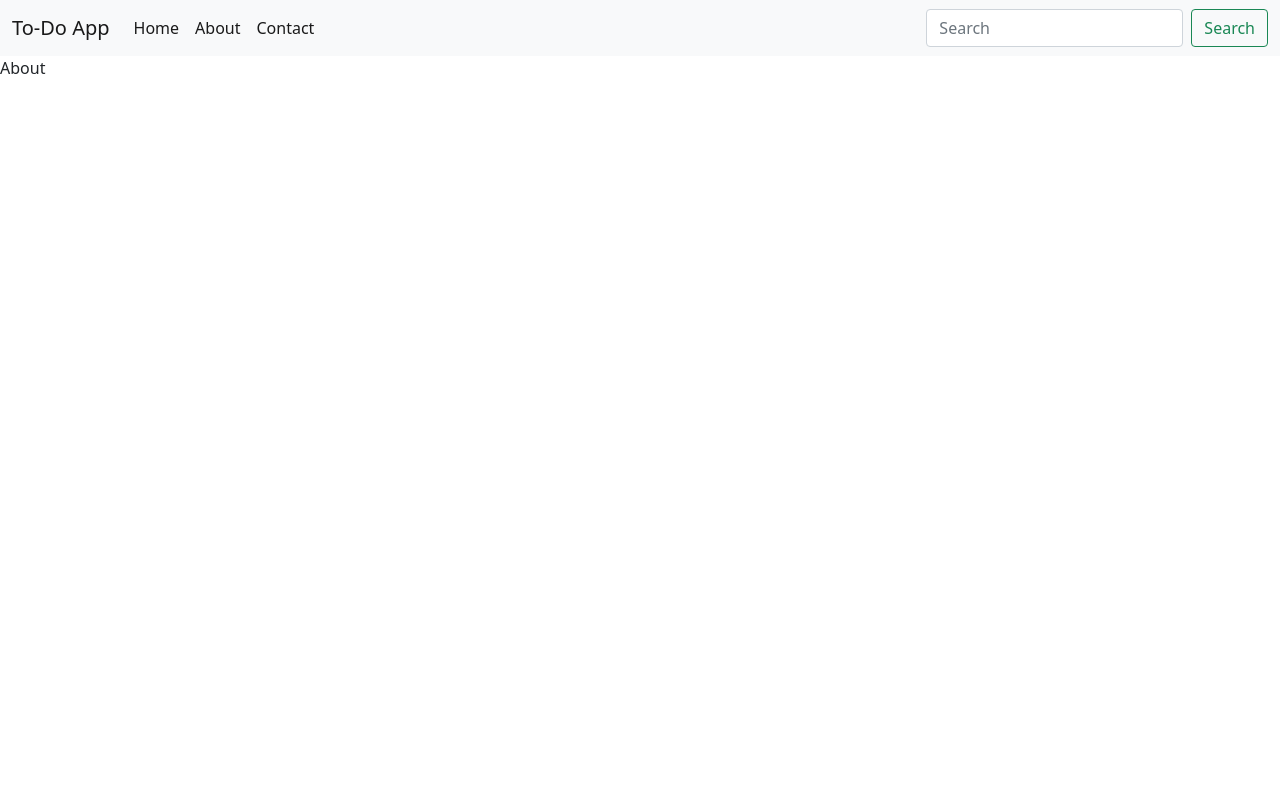
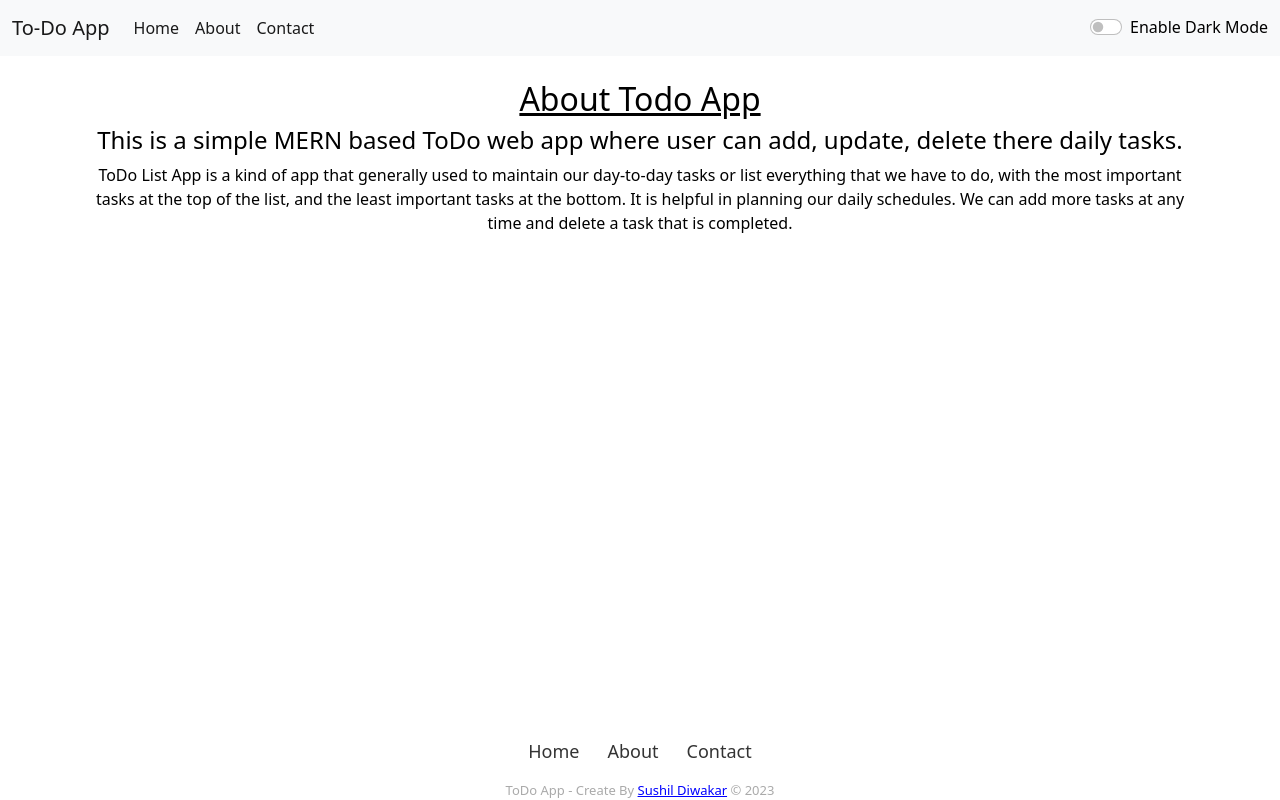
Before and after one commit to sushil-diwakar/TodoApp-FrontEnd, a React (Create React App) app: page /about in a window 1280 px wide. Built offline with nearby package versions, Linux system fonts and the light colour scheme.

Commit message:
added more features

```diff
--- a/src/App.css
+++ b/src/App.css
@@ -0,0 +1,41 @@
+.footer-basic {
+    position: fixed;
+    left: 0;
+    bottom: 0;
+    width: 100%;
+    /* background-color: cyan; */
+    text-align: center;
+  }
+.footer-basic ul {
+    padding:0;
+    list-style:none;
+    text-align:center;
+    font-size:18px;
+    line-height:1.6;
+    margin-bottom:0;
+  }
+
+  .footer-basic li {
+    padding:0 10px;
+  }
+
+  .footer-basic ul a {
+    color:inherit;
+    text-decoration:none;
+    opacity:0.8;
+  }
+
+  .footer-basic ul a:hover {
+    opacity:1;
+  }
+.footer-basic a{
+  color: blue;
+}
+
+  .footer-basic .copyright {
+    margin-top:15px;
+    text-align:center;
+    font-size:13px;
+    color:#aaa;
+    margin-bottom:0;
+  }
--- a/src/App.js
+++ b/src/App.js
@@ -1,20 +1,35 @@
-// import logo from './logo.svg';
+import { useState } from 'react';
 import './App.css';
 import Header from './components/Header';
 import Main from './components/Main';
 import About from './components/About';
 import Contact from './components/Contact';
 import { BrowserRouter as Router, Routes, Route } from 'react-router-dom';
+import Footer from './components/Footer';
 
 function App() {
+  const [mode,setMode] = useState('light');
+
+  //Toggle Mode
+  const toggleMode=()=>{
+    if(mode==='light'){
+      setMode('dark')
+      document.body.style.backgroundColor="#635985";
+    }
+    else{
+      setMode('light')
+      document.body.style.backgroundColor="white";
+    }
+  }
   return (
     <Router>
-      <Header title="To-Do App"/>
+      <Header title="To-Do App" mode={mode} toggleMode={toggleMode}/>
       <Routes>
-          <Route exact path="/" element={<Main/>}/>
-          <Route exact path="/about" element={<About/>}/>
-          <Route exact path="/contact" element={<Contact/>}/>
+          <Route exact path="/" element={<Main mode={mode}/>}/>
+          <Route exact path="/about" element={<About mode={mode}/>}/>
+          <Route exact path="/contact" element={<Contact mode={mode}/>}/>
       </Routes>
+      <Footer mode={mode}/>
     </Router>
 
   );
--- a/src/components/About.js
+++ b/src/components/About.js
@@ -1,8 +1,16 @@
 import React from 'react'
 
-const About = () => {
+const About = ({mode}) => {
   return (
-    <div>About</div>
+    <>
+    <div className="container" style={{color:`${mode==='dark'?'white':'black'}`}}>
+        <u><h2 className="text-center mt-4" >About Todo App</h2></u>
+         <h4 className="text-center">This is a simple MERN based ToDo web app where user can add, update, delete there daily tasks.</h4>
+         <p className="text-center">
+         ToDo List App is a kind of app that generally used to maintain our day-to-day tasks or list everything that we have to do, with the most important tasks at the top of the list, and the least important tasks at the bottom. It is helpful in planning our daily schedules. We can add more tasks at any time and delete a task that is completed.
+         </p>
+      </div>
+    </>
   )
 }
 
--- a/src/components/Contact.js
+++ b/src/components/Contact.js
@@ -1,8 +1,16 @@
 import React from 'react'
 
-const Contact = () => {
+const Contact = ({mode}) => {
   return (
-    <div>Contact</div>
+    <>
+    <div className="container" style={{color:`${mode==='dark'?'white':'black'}`}}>
+        <u><h2 className="text-center mt-4" >Contact us</h2></u>
+         <h4 className="text-center">You can contact us via email.</h4>
+         <p className="text-center">
+         dummy@email.com
+         </p>
+      </div>
+    </>
   )
 }
 
--- /dev/null
+++ b/src/components/Footer.js
@@ -0,0 +1,19 @@
+import React from 'react'
+import { Link } from "react-router-dom";
+
+const Footer = ({mode}) => {
+  return (
+    <div className="footer-basic">
+        <footer style={{color:`${mode==='dark'?'white':'black'}`}}>
+            <ul className="list-inline">
+                <li className="list-inline-item"><Link to="/">Home</Link></li>
+                <li className="list-inline-item"><Link to="/about">About</Link></li>
+                <li className="list-inline-item"><Link to="/contact">Contact</Link></li>
+            </ul>
+            <p className="copyright">ToDo App - Create By <a href="https://in.linkedin.com/in/sushil-diwakar" target="_blank">Sushil Diwakar</a> © 2023</p>
+        </footer>
+    </div>
+  )
+}
+
+export default Footer
--- a/src/components/Header.js
+++ b/src/components/Header.js
@@ -4,7 +4,7 @@ import { Link } from "react-router-dom";
 
 const Header = (props) => {
   return (
-    <nav className="navbar navbar-expand-lg navbar-light bg-light">
+    <nav className={`navbar navbar-expand-lg navbar-${props.mode==='dark'?'dark':'light'} bg-${props.mode==='dark'?'dark':'light'}`}>
         <div className="container-fluid">
             <Link className="navbar-brand" to="/">{props.title}</Link>
             <button className="navbar-toggler" type="button" data-bs-toggle="collapse" data-bs-target="#navbarSupportedContent" aria-controls="navbarSupportedContent" aria-expanded="false" aria-label="Toggle navigation">
@@ -23,10 +23,10 @@ const Header = (props) => {
                 </li>
 
             </ul>
-            <form className="d-flex">
-                <input className="form-control me-2" type="search" placeholder="Search" aria-label="Search"/>
-                <button className="btn btn-outline-success" type="submit">Search</button>
-            </form>
+            <div class="form-check form-switch">
+                <input class="form-check-input" type="checkbox" role="switch" id="flexSwitchCheckDefault" onClick={()=>props.toggleMode()}/>
+                <label style={{color:`${props.mode==='dark'?'white':'black'}`}}>Enable {props.mode==='dark'?'Light':'Dark'} Mode</label>
+            </div>
             </div>
         </div>
     </nav>
--- a/src/components/Main.js
+++ b/src/components/Main.js
@@ -2,7 +2,7 @@ import React, { useEffect } from 'react';
 import { useState } from "react";
 import Edit from './Edit';
 
-const Main = () => {
+const Main = ({mode}) => {
 
     const [notes, setNotes] = useState({title:"",description:""});
     const [data, setData] = useState();
@@ -66,22 +66,24 @@ const Main = () => {
         <div className="container">
             <form className='form' method='POST'>
             <div className="mb-3 mt-3">
-                <input type="text" name="title" className="form-control" id="titleText" placeholder='Enter Title' onChange={handleInputs} value={notes.title}/>
+                <input type="text" name="title" style={{backgroundColor:`${mode==='dark'?'#635985':'white'}`, color:`${mode==='dark'?'white':'black'}`}} className="form-control" id="titleText" placeholder='Enter Title' onChange={handleInputs} value={notes.title}/>
             </div>
             <div className="mb-3">
-                <textarea className="form-control" name="description" id="descText" placeholder='Enter Description' onChange={handleInputs} value={notes.description}></textarea>
+                <textarea style={{backgroundColor:`${mode==='dark'?'#635985':'white'}`, color:`${mode==='dark'?'white':'black'}`}} className="form-control" name="description" id="descText" placeholder='Enter Description' onChange={handleInputs} value={notes.description}></textarea>
             </div>
             <button  className="btn btn-primary" onClick={handleSubmit}>Add Task</button>
             </form>
         </div>
 
         {data && data.length >0 ?<div className="container">
-            <table className="table">
-                <tr>
-                    {/* <th>id</th> */}
-                    <th>Title</th>
-                    <th>Description</th>
-                </tr>
+            <table className="table" style={{color:`${mode==='dark'?'white':'black'}`}}>
+                <thead>
+                    <tr>
+                        <th>Title</th>
+                        <th>Description</th>
+                    </tr>
+                </thead>
+                <tbody>
                 {data && data.map((x) => (
               <tr>
                 {/* <td>{x._id}</td> */}
@@ -89,10 +91,10 @@ const Main = () => {
                 <td>{x.description}</td>
                 <td><Edit rowData={x} setData={setData}/></td>
                 {/* <td><button onClick={handleEdit(x)}>Edit</button></td> */}
-                <td><button onClick={() => handleDelete(x._id)}>Delete</button></td>
+                <td><button className="btn btn-danger btn-sm" onClick={() => handleDelete(x._id)}>Delete</button></td>
               </tr>
             ))}
-
+                </tbody>
             </table>
         </div>:<h5 className='text-center'>No Task to display</h5>}
 
```
